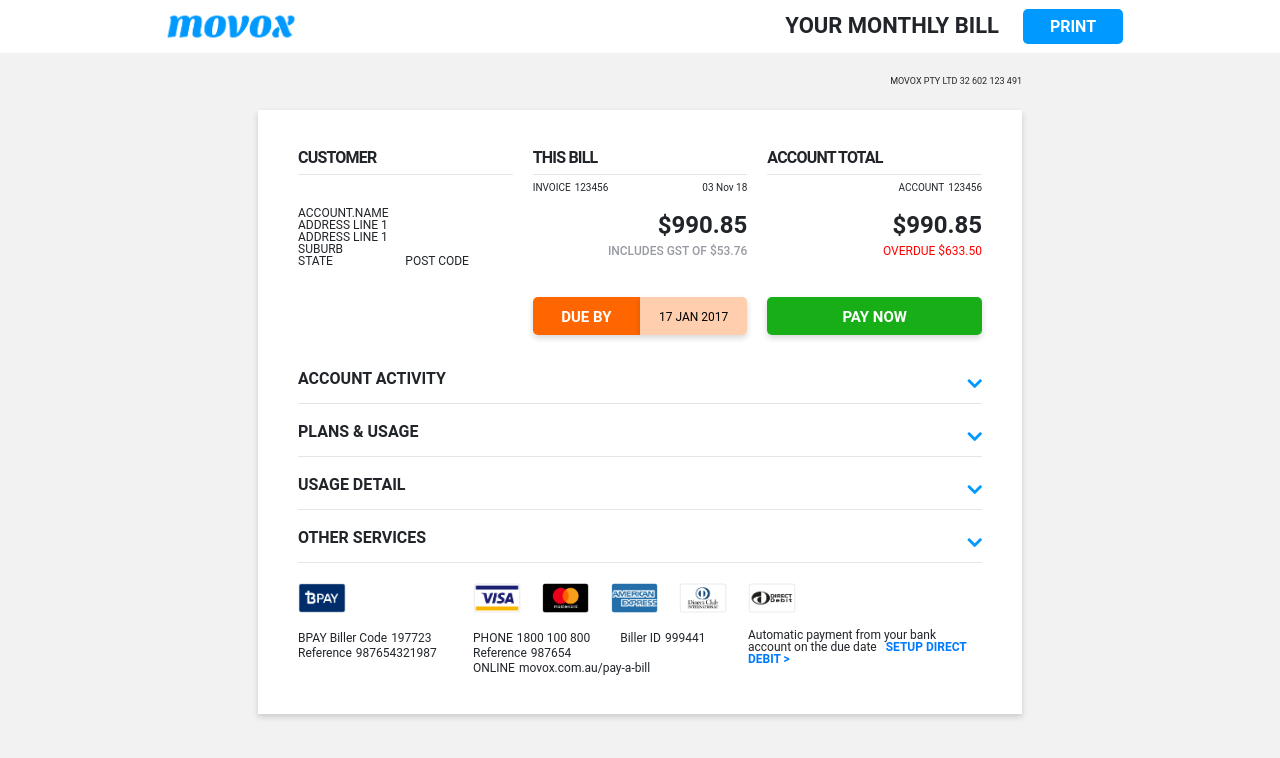
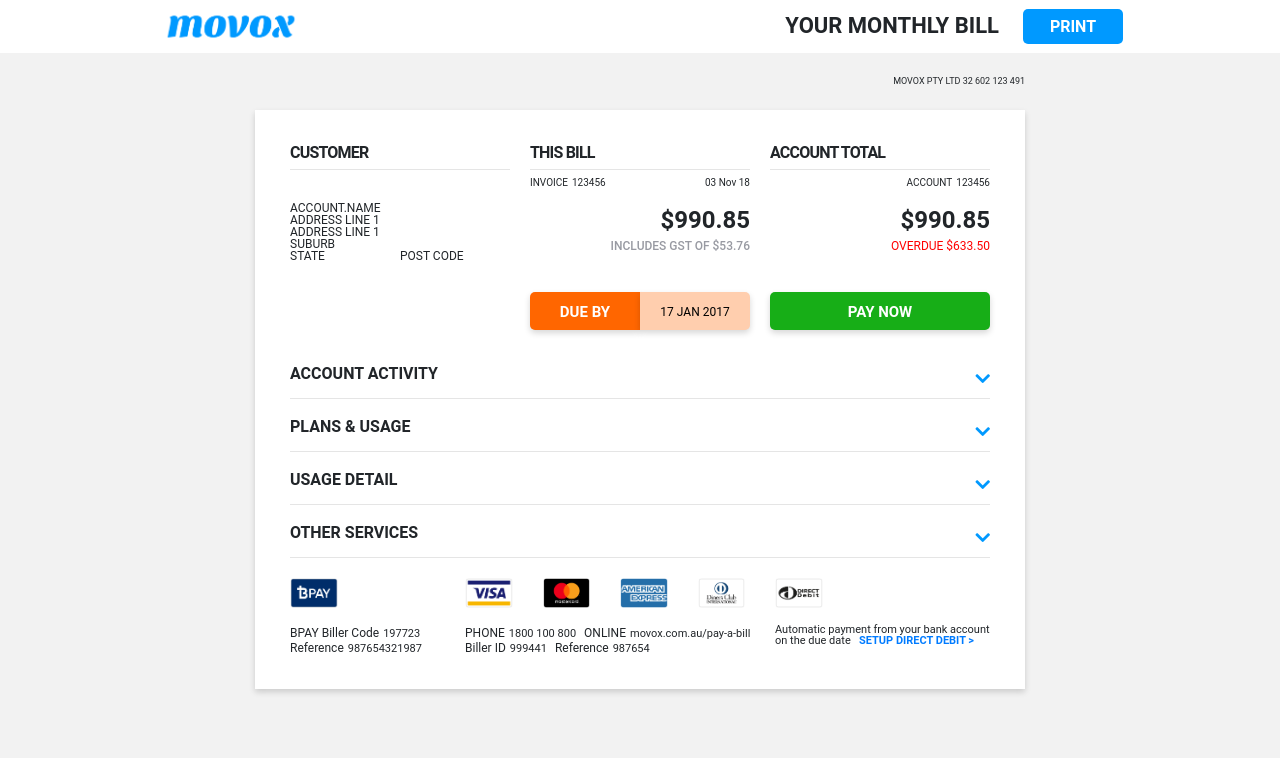
Before and after one commit to HelloPb/movox-web, an Angular app: page / in a window 1280 px wide. Shown: the top 758 px of the page. Built offline with nearby package versions, Linux system fonts and the light colour scheme.

Commit message:
style changed

```diff
--- a/src/app/app.component.html
+++ b/src/app/app.component.html
@@ -140,14 +140,14 @@
               <img class="movc-image-small" src="/assets/images/bpay.png">
               <div class="movc-bpay mt-3">
                 <div class="row no-gutters movc-linehieght-reduced">
-                  <div class="col-12"><span class="movc-typo-xs mr-1">BPAY Biller Code</span><span class="movc-typo-xs">197723</span></div>
-                  <div class="col-12"><span class="movc-typo-xs mr-1">Reference</span><span class="movc-typo-xs">987654321987</span></div>
+                  <div class="col-12"><span class="movc-typo-xs mr-1">BPAY Biller Code</span><span class="movc-typo-xxs-4">197723</span></div>
+                  <div class="col-12"><span class="movc-typo-xs mr-1">Reference</span><span class="movc-typo-xxs-4">987654321987</span></div>
                 </div>
               </div>
             </div>
 
             <div class="col col-auto">
-              <div class="movc-w-275">
+              <div class="movc-w-310">
                 <div class="row no-gutters">
                   <div class="col">
                     <img class="movc-image-small" src="/assets/images/visa.png">
@@ -163,25 +163,25 @@
                   </div>
                 </div>
 
-                <div class="row mt-3 movc-linehieght-reduced">
+                <div class="row mt-3 movc-linehieght-reduced no-gutters">
                   <div class="col col-auto">
-                    <div>
-                      <span class="movc-typo-xs mr-1">PHONE</span><span class="movc-typo-xs">1800 100 800</span>
+                    <div class="mr-2">
+                      <span class="movc-typo-xs mr-1">PHONE</span><span class="movc-typo-xxs-4">1800 100 800</span>
                     </div>
                   </div>
                   <div class="col col-auto">
-                    <div>
-                      <span class="movc-typo-xs mr-1">Biller ID</span><span class="movc-typo-xs">999441</span>
+                    <div class="mr-2">
+                      <span class="movc-typo-xs mr-1">ONLINE</span><span class="movc-typo-xxs-4">movox.com.au/pay-a-bill</span>
                     </div>
                   </div>
                   <div class="col col-auto">
-                    <div>
-                      <span class="movc-typo-xs mr-1">Reference</span><span class="movc-typo-xs">987654</span>
+                    <div class="mr-2">
+                      <span class="movc-typo-xs mr-1">Biller ID</span><span class="movc-typo-xxs-4">999441</span>
                     </div>
                   </div>
                   <div class="col col-auto">
-                    <div>
-                      <span class="movc-typo-xs mr-1">ONLINE</span><span class="movc-typo-xs">movox.com.au/pay-a-bill</span>
+                    <div class="mr-2">
+                      <span class="movc-typo-xs mr-1">Reference</span><span class="movc-typo-xxs-4">987654</span>
                     </div>
                   </div>
                 </div>
@@ -192,7 +192,7 @@
               <img class="movc-image-small" src="/assets/images/directdebit.png">
               <div class="movc-directdebit mt-3 w-100">
                 <div class="row no-gutters">
-                  <div class="col-12 movc-typo-xs">Automatic payment from your bank account on the due
+                  <div class="col-12 movc-typo-xxs-4">Automatic payment from your bank account on the due
                     date&nbsp;&nbsp;<a href="javascript:void(0)" class="movc-bold"> SETUP DIRECT DEBIT ></a></div>
                 </div>
               </div>
--- a/src/scss/components/typography.scss
+++ b/src/scss/components/typography.scss
@@ -1,5 +1,13 @@
 .movc-typo-xxs-2 {
   @include font-size(xxs-2);
+}
+
+.movc-typo-xxs-3 {
+  @include font-size(xxs-3);
+}
+
+.movc-typo-xxs-4 {
+  @include font-size(xxs-4);
 }
 
 .movc-typo-xs {
--- a/src/scss/overrides/bootstrap.scss
+++ b/src/scss/overrides/bootstrap.scss
@@ -6,6 +6,6 @@
   max-width: 996px;
 
   &.movc-container {
-    max-width: 794px;
+    max-width: 800px;
   }
 }
--- a/src/scss/util.scss
+++ b/src/scss/util.scss
@@ -11,13 +11,13 @@
 }
 
 .movc-p-6 {
-  padding: 30px;
+  padding: 25px;
 }
 
 .line-height-unset {
   line-height: unset!important;
 }
 
-.movc-w-275 {
-  width: 275px;
+.movc-w-310 {
+  width: 310px;
 }
```
